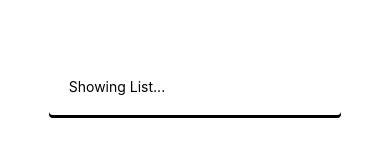
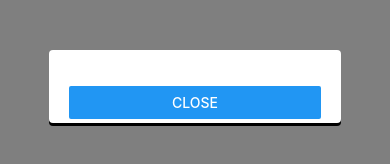
Before and after one commit to raop155/Markers, a React Native app: screen / in a window 390 px wide. Both pictures are taken after a click on the button "LIST". Shown: the part 336-500 px from the top of the page. Built offline with nearby package versions, Linux system fonts and the light colour scheme.

Commit message:
Add Points List data

```diff
--- a/App.js
+++ b/App.js
@@ -1,7 +1,7 @@
 import React, { useState } from 'react';
 import { StatusBar } from 'expo-status-bar';
-import { StyleSheet, View, Button, Text } from 'react-native';
-import { Map, ModalView, Panel, Input } from './components';
+import { StyleSheet, View, Button } from 'react-native';
+import { Map, ModalView, Panel, Input, List } from './components';
 import Constants from 'expo-constants';
 
 export default function App() {
@@ -40,7 +40,7 @@ export default function App() {
       <ModalView isOpen={isOpen}>
         {showList ? (
           <>
-            <Text>Showing List...</Text>
+            <List points={points} />
           </>
         ) : (
           <>
--- a/components/Input.jsx
+++ b/components/Input.jsx
@@ -1,4 +1,4 @@
-import React, { useState } from 'react';
+import React from 'react';
 import { Text, TextInput, View, StyleSheet } from 'react-native';
 
 const Input = ({ title, ...rest }) => {
@@ -18,7 +18,7 @@ const styles = StyleSheet.create({
     marginBottom: 20,
   },
   input: {
-    // borderBottomColor: '#999',
-    // borderBottomWidth: 1,
+    borderBottomColor: '#999',
+    borderBottomWidth: 1,
   },
 });
--- /dev/null
+++ b/components/List.jsx
@@ -0,0 +1,29 @@
+import React from 'react';
+import { FlatList, Text, StyleSheet, View, Button } from 'react-native';
+
+const List = ({ points }) => {
+  const pointsNameList = points.map((point) => point.name);
+  return (
+    <>
+      <View style={styles.list}>
+        <FlatList
+          data={pointsNameList}
+          renderItem={({ item }) => <Text>{item}</Text>}
+          keyExtractor={(item) => item}
+        />
+      </View>
+      <View>
+        <Button title='Close' />
+      </View>
+    </>
+  );
+};
+
+export default List;
+
+const styles = StyleSheet.create({
+  list: {
+    height: '50%',
+  },
+  buttons: {},
+});
--- a/components/ModalView.jsx
+++ b/components/ModalView.jsx
@@ -16,6 +16,7 @@ const styles = StyleSheet.create({
     flex: 1,
     justifyContent: 'center',
     alignItems: 'center',
+    backgroundColor: 'rgba(0,0,0,0.5)',
   },
   modalView: {
     backgroundColor: '#fff',
--- a/components/index.js
+++ b/components/index.js
@@ -2,3 +2,4 @@ export { default as Map } from './Map';
 export { default as ModalView } from './ModalView';
 export { default as Panel } from './Panel';
 export { default as Input } from './Input';
+export { default as List } from './List';
```
